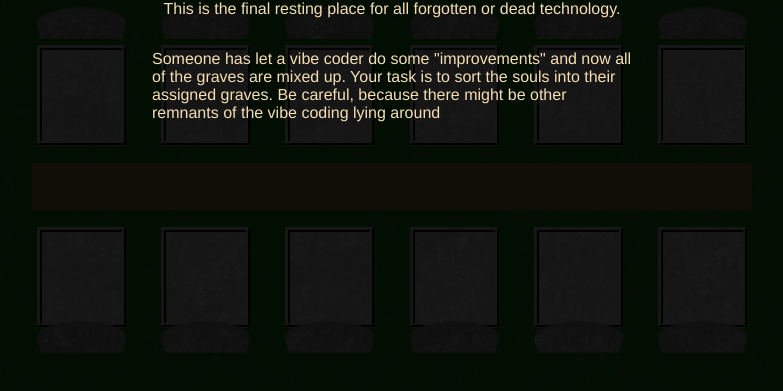
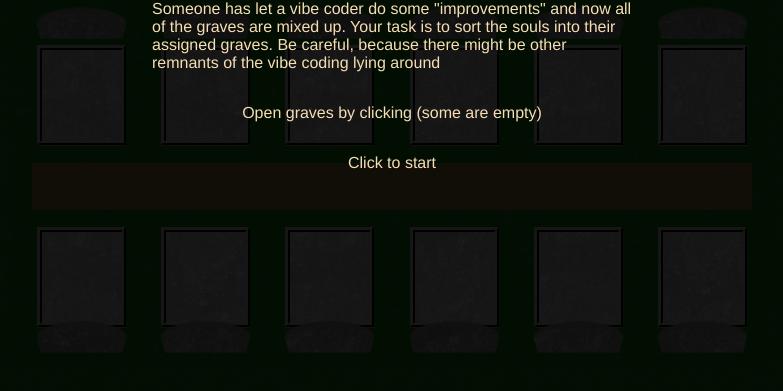
Before and after one commit to HekiNav/graveyard-game, a website built with Vite: page index.html in a window 1280 px wide. Shown: the part 397-788 px from the top of the page, without its empty margins (248-1031 px from the left). Built offline with nearby package versions, Linux system fonts and the light colour scheme; files whose address does not match are found by name.

Commit message:
exiting start guide

```diff
--- a/index.html
+++ b/index.html
@@ -21,10 +21,12 @@
         <div class="grave-slab"></div>
         <div class="grave-hole"></div>
     </div>
-    <div id="start">
+    <div id="start" onclick="document.getElementById('start').style.display = 'none'">
         <h1>Welcome to the Graveyard of Forgotten Technologies.</h1>
         <p>This is the final resting place for all forgotten or dead technology. </p>
         <p>Someone has let a vibe coder do some "improvements" and now all of the graves are mixed up. Your task is to sort the souls into their assigned graves. Be careful, because there might be other remnants of the vibe coding lying around</p>
+        <p>Open graves by clicking (some are empty)</p>
+        <p>Click to start</p>
     </div>
     <div id="jumpscare" class="hidden">
         <div id="chatgpt">
```
